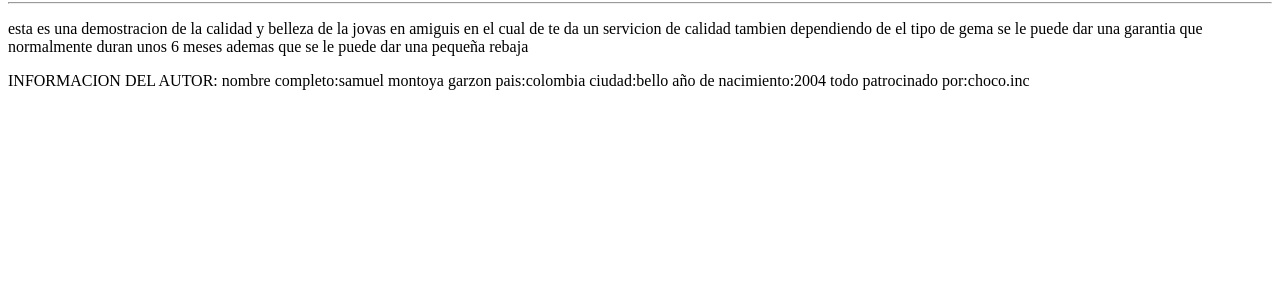
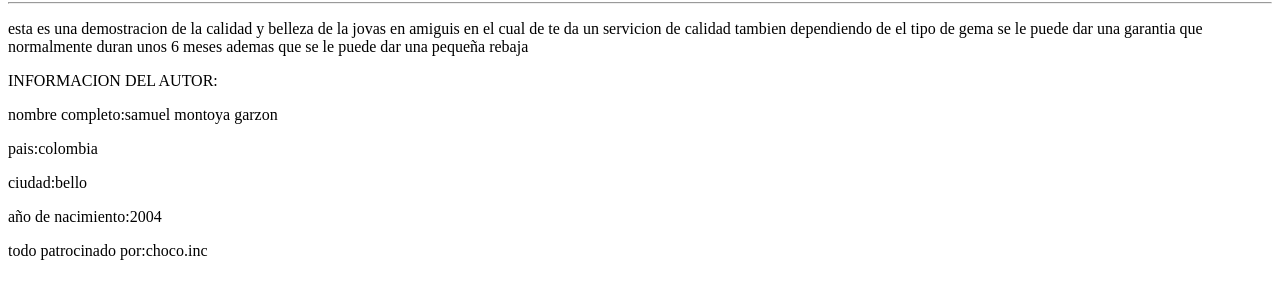
Before and after one commit to elchoco02/taller1, a plain HTML site: page index.html in a window 1280 px wide. Shown: the part 390-688 px from the top of the page. Drawn offline with Linux system fonts and the light colour scheme.

Commit message:
todo hecho

```diff
--- a/index.html
+++ b/index.html
@@ -19,11 +19,11 @@
     </main>
     <footer>
         <p>INFORMACION DEL AUTOR:
-            nombre completo:samuel montoya garzon
-            pais:colombia
-            ciudad:bello
-            año de nacimiento:2004
-            todo patrocinado por:choco.inc
+            <p>nombre completo:samuel montoya garzon</p>
+            <p>pais:colombia</p>
+            <p>ciudad:bello</p>
+            <p>año de nacimiento:2004</p>
+            <p>todo patrocinado por:choco.inc</p>
         </p>
     </footer>
 
```
